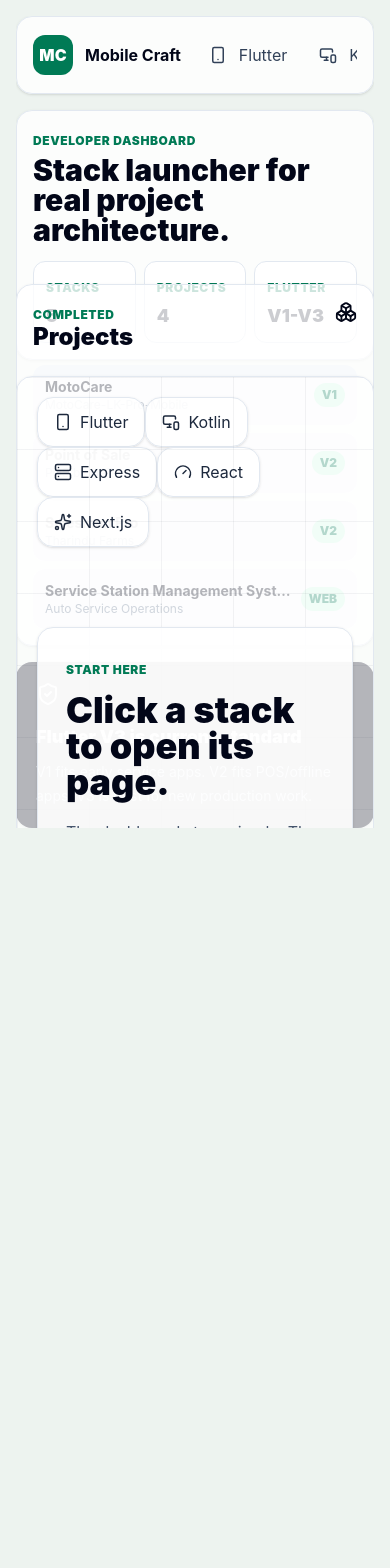
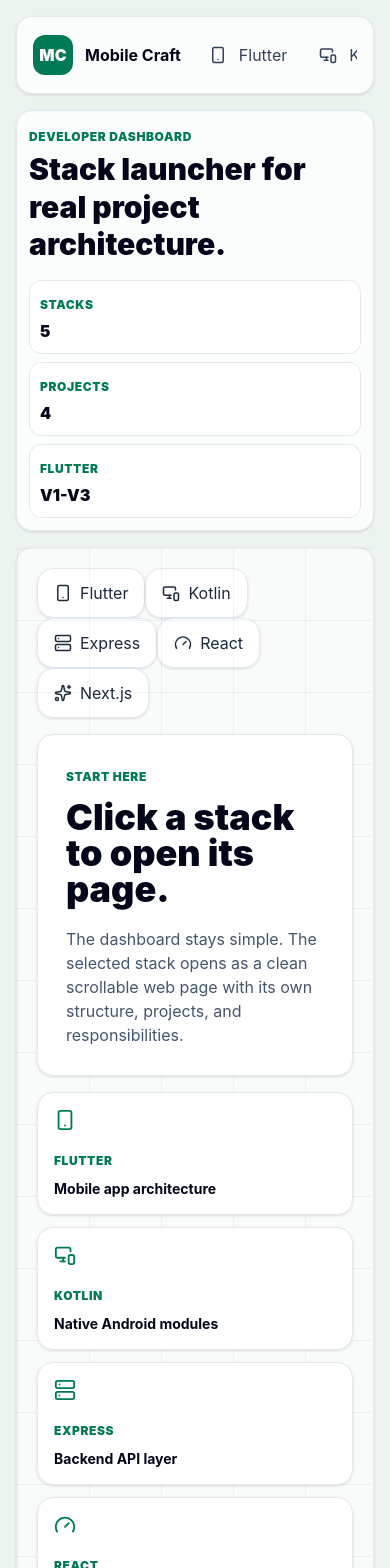
Before and after one commit to weerapperuma/Flutter-Tutorial, a React (Vite) app: page / in a window 390 px wide. Shown: the top 1568 px of the page. Before the commit the page ends 844 px from the top, so only its background shows below. Built offline with nearby package versions, Linux system fonts and the light colour scheme.

Commit message:
Fix dashboard responsive sizing

```diff
--- a/src/app/App.jsx
+++ b/src/app/App.jsx
@@ -42,8 +42,8 @@ function TechOrb({ tech, active, onClick }) {
 
 function DashboardHome({ onSelectTech, selectedTech }) {
   return (
-    <main className="h-dvh overflow-hidden bg-[#edf3ef] p-4 text-slate-950">
-      <section className="grid h-full grid-cols-[220px_minmax(0,1fr)_260px] gap-4 max-[1050px]:grid-cols-[88px_minmax(0,1fr)] max-[760px]:grid-cols-1 max-[760px]:overflow-auto">
+    <main className="min-h-dvh overflow-x-hidden bg-[#edf3ef] p-4 text-slate-950">
+      <section className="grid min-h-0 grid-cols-[220px_minmax(0,1fr)_260px] items-start gap-4 max-[1050px]:grid-cols-[88px_minmax(0,1fr)] max-[760px]:grid-cols-1">
         <aside className="rounded-2xl border border-slate-200 bg-white/80 p-4 shadow-sm max-[760px]:flex max-[760px]:items-center max-[760px]:gap-4">
           <div className="mb-5 flex items-center gap-3 border-b border-slate-100 pb-4 max-[760px]:mb-0 max-[760px]:border-b-0 max-[760px]:pb-0">
             <div className="grid size-10 place-items-center rounded-xl bg-emerald-700 font-black text-white">MC</div>
@@ -68,22 +68,22 @@ function DashboardHome({ onSelectTech, selectedTech }) {
           </nav>
         </aside>
 
-        <section className="grid min-h-0 grid-rows-[96px_1fr] gap-4 max-[760px]:grid-rows-none">
-          <header className="grid grid-cols-[minmax(0,1fr)_320px] items-center gap-4 rounded-2xl border border-slate-200 bg-white/80 p-4 shadow-sm max-[900px]:grid-cols-1">
+        <section className="grid min-h-0 grid-rows-[auto_minmax(0,1fr)] gap-4 max-[760px]:grid-rows-none">
+          <header className="grid grid-cols-[minmax(0,1fr)_320px] items-center gap-4 rounded-2xl border border-slate-200 bg-white/80 p-3 shadow-sm max-[1180px]:grid-cols-1">
             <div>
               <span className="text-xs font-black uppercase tracking-wider text-emerald-700">Developer Dashboard</span>
-              <h1 className="mt-1 text-3xl font-black leading-none tracking-normal max-[760px]:text-3xl">
+              <h1 className="mt-1 text-2xl font-black leading-tight tracking-normal max-[760px]:text-3xl">
                 Stack launcher for real project architecture.
               </h1>
             </div>
-            <div className="grid grid-cols-3 gap-2">
+            <div className="grid grid-cols-3 gap-2 max-[520px]:grid-cols-1">
               <Stat label="Stacks" value={technologies.length} />
               <Stat label="Projects" value={completedProjects.length} />
               <Stat label="Flutter" value="V1-V3" />
             </div>
           </header>
 
-          <div className="relative min-h-0 overflow-hidden rounded-2xl border border-slate-200 bg-white/70 p-5 shadow-sm max-[760px]:min-h-[560px]">
+          <div className="relative min-h-[470px] overflow-hidden rounded-2xl border border-slate-200 bg-white/70 p-5 shadow-sm max-[760px]:overflow-visible">
             <div className="absolute inset-0 bg-[linear-gradient(to_right,rgba(15,23,42,0.05)_1px,transparent_1px),linear-gradient(to_bottom,rgba(15,23,42,0.05)_1px,transparent_1px)] bg-[size:72px_72px]" />
             {technologies.map((tech) => (
               <TechOrb
@@ -93,7 +93,7 @@ function DashboardHome({ onSelectTech, selectedTech }) {
                 onClick={() => onSelectTech(tech.id)}
               />
             ))}
-            <div className="relative z-10 grid h-full grid-cols-[minmax(240px,0.65fr)_minmax(0,1.35fr)] gap-4 pt-20 max-[900px]:grid-cols-1">
+            <div className="relative z-10 grid min-h-[430px] grid-cols-[minmax(240px,0.65fr)_minmax(0,1.35fr)] gap-4 pt-20 max-[900px]:grid-cols-1 max-[760px]:pt-4">
               <div className="rounded-2xl border border-slate-200 bg-white/90 p-7 shadow-sm">
                 <span className="text-xs font-black uppercase tracking-wider text-emerald-700">Start Here</span>
                 <h2 className="mt-3 text-4xl font-black leading-none tracking-normal max-[760px]:text-4xl">
@@ -105,7 +105,7 @@ function DashboardHome({ onSelectTech, selectedTech }) {
                 </p>
               </div>
 
-              <div className="grid grid-cols-2 gap-4 max-[620px]:grid-cols-1">
+              <div className="grid grid-cols-3 gap-3 max-[1180px]:grid-cols-2 max-[620px]:grid-cols-1">
                 {technologies.map((tech) => {
                   const Icon = icons[tech.id] || Code2;
                   return (
@@ -114,11 +114,11 @@ function DashboardHome({ onSelectTech, selectedTech }) {
                       key={tech.id}
                       onClick={() => onSelectTech(tech.id)}
                     >
-                      <Icon className="mb-5 text-emerald-700 group-hover:text-white" size={24} />
+                      <Icon className="mb-4 text-emerald-700 group-hover:text-white" size={22} />
                       <span className="text-xs font-black uppercase tracking-wider text-emerald-700 group-hover:text-white">
                         {tech.name}
                       </span>
-                      <strong className="mt-2 block text-base">{tech.role}</strong>
+                      <strong className="mt-2 block text-sm leading-snug">{tech.role}</strong>
                     </button>
                   );
                 })}
@@ -127,7 +127,7 @@ function DashboardHome({ onSelectTech, selectedTech }) {
           </div>
         </section>
 
-        <aside className="grid gap-4 max-[1050px]:col-span-2 max-[760px]:col-span-1">
+        <aside className="grid content-start gap-4 max-[1050px]:col-span-2 max-[760px]:col-span-1">
           <div className="rounded-2xl border border-slate-200 bg-white/80 p-4 shadow-sm">
             <div className="mb-4 flex items-start justify-between gap-4">
               <div>
@@ -169,9 +169,9 @@ function DashboardHome({ onSelectTech, selectedTech }) {
 
 function Stat({ label, value }) {
   return (
-    <div className="rounded-xl border border-slate-200 bg-white p-3">
+    <div className="rounded-xl border border-slate-200 bg-white p-2.5">
       <span className="text-xs font-black uppercase tracking-wider text-emerald-700">{label}</span>
-      <strong className="mt-1 block text-lg font-black">{value}</strong>
+      <strong className="mt-1 block text-base font-black">{value}</strong>
     </div>
   );
 }
```
